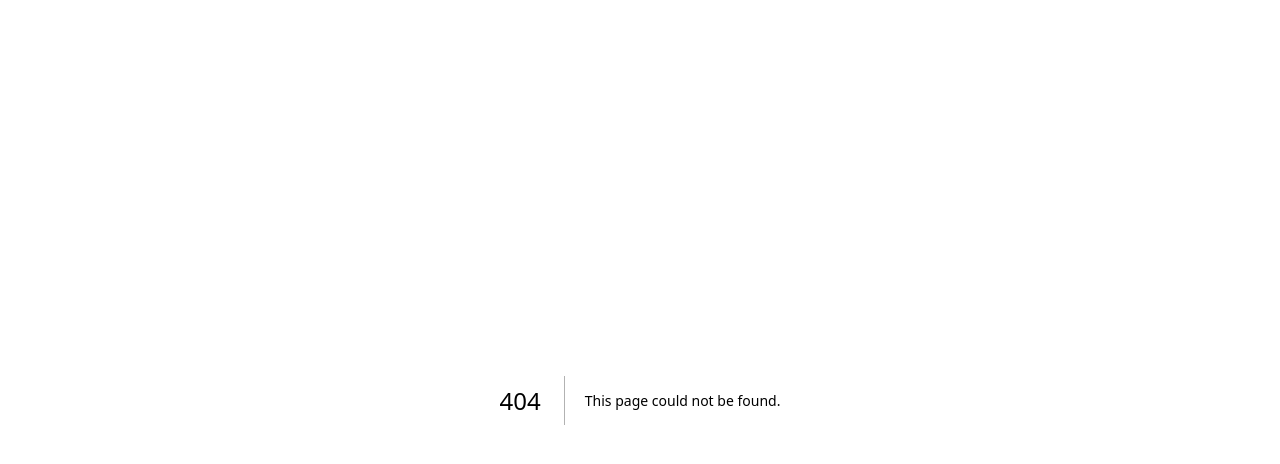
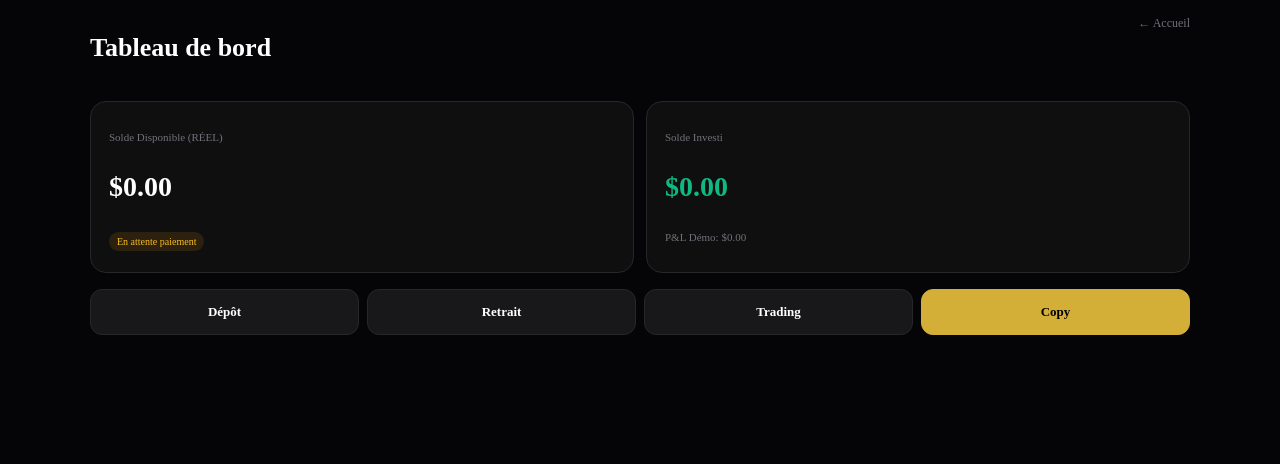
Before and after one commit to novainvestment0-dotcom/novainvest-staking, a Next.js app: page /dashboard in a window 1280 px wide. Before the commit this address had no page. Shown: the top 464 px of the page. Built offline with nearby package versions, Linux system fonts and the light colour scheme.

Commit message:
Create page.tsx

```diff
--- /dev/null
+++ b/app/dashboard/page.tsx
@@ -0,0 +1,19 @@
+export default function Dashboard(){
+  return (
+    <div style={{minHeight:'100vh', background:'#050507', color:'white', padding:'16px'}}>
+      <div style={{maxWidth:'1100px', margin:'0 auto'}}>
+        <div style={{display:'flex', justifyContent:'space-between'}}><h1 style={{fontSize:'26px', fontWeight:900}}>Tableau de bord</h1><a href="/" style={{fontSize:'12px', color:'#71717a', textDecoration:'none'}}>← Accueil</a></div>
+        <div style={{display:'grid', gridTemplateColumns:'1fr 1fr', gap:'12px', marginTop:'20px'}}>
+          <div style={{background:'#0F0F10', border:'1px solid #27272a', borderRadius:'16px', padding:'18px'}}><p style={{fontSize:'11px', color:'#71717a'}}>Solde Disponible (RÉEL)</p><p style={{fontSize:'28px', fontWeight:900}}>$0.00</p><span style={{fontSize:'10px', background:'#f59e0b20', color:'#fbbf24', padding:'4px 8px', borderRadius:'999px'}}>En attente paiement</span></div>
+          <div style={{background:'#0F0F10', border:'1px solid #27272a', borderRadius:'16px', padding:'18px'}}><p style={{fontSize:'11px', color:'#71717a'}}>Solde Investi</p><p style={{fontSize:'28px', fontWeight:900, color:'#10B981'}}>$0.00</p><p style={{fontSize:'11px', color:'#71717a'}}>P&L Démo: $0.00</p></div>
+        </div>
+        <div style={{display:'grid', gridTemplateColumns:'repeat(4, 1fr)', gap:'8px', marginTop:'16px'}}>
+          <a href="/deposit" style={{background:'#18181b', border:'1px solid #27272a', borderRadius:'12px', padding:'14px', textAlign:'center', fontWeight:700, fontSize:'13px', textDecoration:'none', color:'white'}}>Dépôt</a>
+          <a href="/withdraw" style={{background:'#18181b', border:'1px solid #27272a', borderRadius:'12px', padding:'14px', textAlign:'center', fontWeight:700, fontSize:'13px', textDecoration:'none', color:'white'}}>Retrait</a>
+          <a href="/trading" style={{background:'#18181b', border:'1px solid #27272a', borderRadius:'12px', padding:'14px', textAlign:'center', fontWeight:700, fontSize:'13px', textDecoration:'none', color:'white'}}>Trading</a>
+          <a href="/copy-trading" style={{background:'#D4AF37', border:'1px solid #D4AF37', borderRadius:'12px', padding:'14px', textAlign:'center', fontWeight:700, fontSize:'13px', textDecoration:'none', color:'black'}}>Copy</a>
+        </div>
+      </div>
+    </div>
+  )
+                                     }
```
